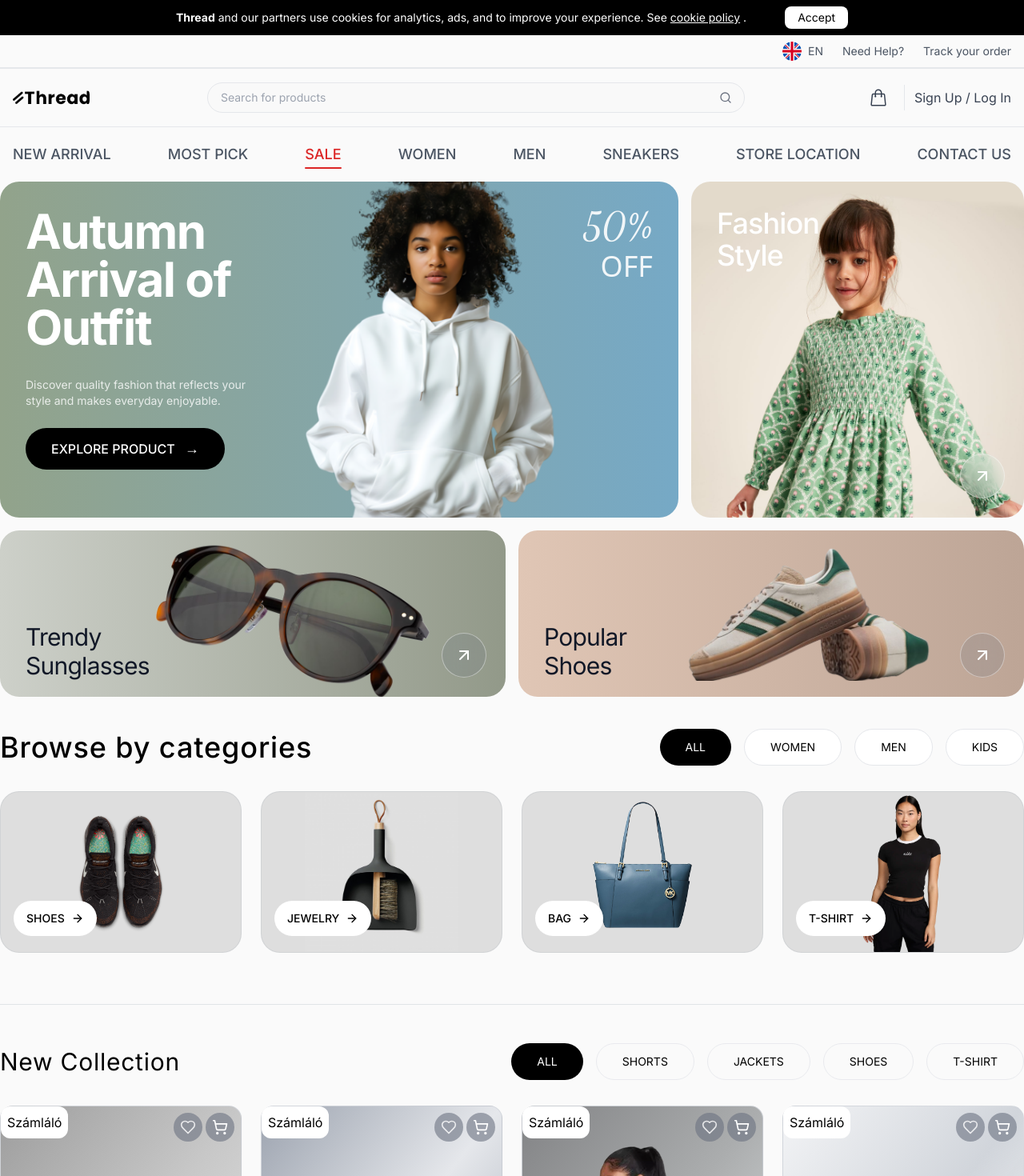
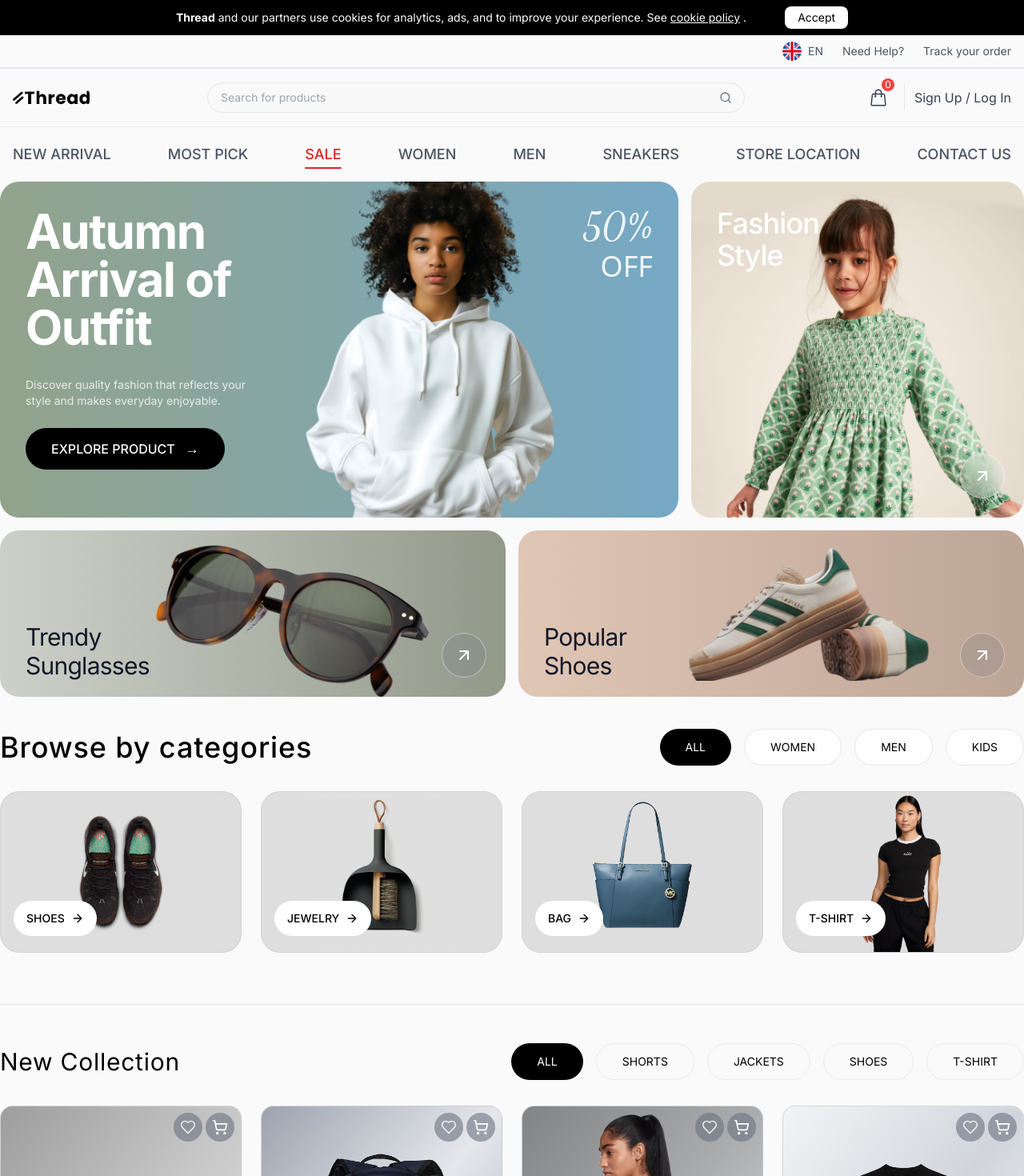
Before and after one commit to dan0dev/ecommerce-next, a Next.js app: page / in a window 1280 px wide. Shown: the top 1470 px of the page at 80% size. Built offline with nearby package versions, Linux system fonts and the light colour scheme.

Commit message:
CartCount

```diff
--- a/app/components/Navbar.jsx
+++ b/app/components/Navbar.jsx
@@ -1,15 +1,18 @@
-'use client';
+"use client";
 
-import { Search, X } from 'lucide-react';
-import Image from 'next/image';
-import { useState } from 'react';
-import { HiOutlineShoppingBag } from 'react-icons/hi2';
-import Avatar from '../assets/avatar.jpg';
-import Logo from '../assets/logo.png';
+import { Search, X } from "lucide-react";
+import Image from "next/image";
+import { useState } from "react";
+import { HiOutlineShoppingBag } from "react-icons/hi2";
+import Avatar from "../assets/avatar.jpg";
+import Logo from "../assets/logo.png";
+import { useCartStore } from "../store/cartStore";
 
 const Navbar = () => {
   const [isLoggedIn, setIsLoggedIn] = useState(false);
   const [isSearchOpen, setIsSearchOpen] = useState(false);
+
+  const count = useCartStore((state) => state.count);
 
   return (
     <section className="w-full sticky top-0 z-50 bg-[#fafafa] border-y border-gray-200">
@@ -56,9 +59,14 @@ const Navbar = () => {
 
             {/* Right Section (Desktop) */}
             <div className="hidden lg:flex items-center space-x-3">
-              <button className="p-2 hover:bg-gray-100 rounded-full">
-                <HiOutlineShoppingBag className="w-6 h-6 text-gray-700" />
-              </button>
+              <div className="relative">
+                <button className="p-2 hover:bg-gray-100 rounded-full">
+                  <HiOutlineShoppingBag className="w-6 h-6 text-gray-700" />
+                </button>
+                <div className="absolute -top-1 right-0 bg-red-500 text-white text-xs px-1 rounded-full">
+                  {count}
+                </div>
+              </div>
               <span className="w-px h-8 bg-gray-200" />
               {!isLoggedIn ? (
                 <button
--- a/app/components/collection/Collections.jsx
+++ b/app/components/collection/Collections.jsx
@@ -1,18 +1,16 @@
-"use client";
-import { AnimatePresence, motion } from "framer-motion";
-import { useCallback, useState } from "react";
-import { COLLECTION_DATA } from "./collectionData";
-import ProductCard from "./ProductCard";
-import Toast from "./Toast";
+'use client';
+import { AnimatePresence, motion } from 'framer-motion';
+import { useCallback, useState } from 'react';
+import { COLLECTION_DATA } from './collectionData';
+import ProductCard from './ProductCard';
+import Toast from './Toast';
 
 const generateId = () => Math.random().toString(36).substr(2, 9);
 
 const Collections = () => {
-  const [activeTab, setActiveTab] = useState("All");
+  const [activeTab, setActiveTab] = useState('All');
   const [favorites, setFavorites] = useState({});
   const [toasts, setToasts] = useState([]);
-  const [clickCount, setClickCount] = useState(0);
-  const [isBlocked, setIsBlocked] = useState(false);
   const [lastAddedProduct, setLastAddedProduct] = useState(null);
 
   const products = COLLECTION_DATA[activeTab];
@@ -45,46 +43,17 @@ const Collections = () => {
     setToasts((prev) => prev.filter((toast) => toast.id !== id));
   };
 
-  const handleAddToCart = useCallback(
-    (product) => {
-      if (isBlocked) {
-        addToast("Please wait 5 seconds before adding more items.", true);
-        return;
-      }
-
-      setLastAddedProduct(product);
-
-      setClickCount((prev) => {
-        const newCount = prev + 1;
-
-        if (newCount >= 3) {
-          setIsBlocked(true);
-          setTimeout(() => {
-            setIsBlocked(false);
-            setClickCount(0);
-          }, 5000);
-        }
-
-        return newCount;
-      });
-
-      addToast(
-        `${product.name} has been added to your cart.`,
-        false,
-        "Added to Cart"
-      );
-    },
-    [isBlocked]
-  );
+  const handleAddToCart = useCallback((product) => {
+    setLastAddedProduct(product);
+    addToast(`${product.name} has been added to your cart.`, false, 'Added to Cart');
+  }, []);
 
   return (
     <section className="w-full py-4 sm:py-6">
       <div className="container mx-auto px-6 lg:px-0">
         <div className="flex flex-col sm:flex-row sm:items-center sm:justify-between gap-4 sm:gap-8 mb-6 sm:mb-8">
           <div>
-            <h1 className="text-2xl sm:text-3xl tracking-wide">
-              New Collection
-            </h1>
+            <h1 className="text-2xl sm:text-3xl tracking-wide">New Collection</h1>
           </div>
 
           <div className="flex flex-wrap gap-2 sm:space-x-2">
@@ -94,8 +63,8 @@ const Collections = () => {
                 onClick={() => setActiveTab(tab)}
                 className={`px-4 sm:px-8 py-2 sm:py-3 rounded-full text-sm sm:text-md uppercase transition-colors flex-1 sm:flex-none ${
                   activeTab === tab
-                    ? "bg-black text-white"
-                    : "bg-none text-black border border-gray-200/80 hover:bg-gray-100/80"
+                    ? 'bg-black text-white'
+                    : 'bg-none text-black border border-gray-200/80 hover:bg-gray-100/80'
                 }`}
               >
                 {tab}
--- a/app/components/collection/ProductCard.jsx
+++ b/app/components/collection/ProductCard.jsx
@@ -1,27 +1,27 @@
-import defaultImage from "@/public/collection/defaultImage.png";
-import { ArrowRight, Check, Heart, ShoppingCart } from "lucide-react";
-import Image from "next/image";
-import { useState } from "react";
+import defaultImage from '@/public/collection/defaultImage.png';
+import { ArrowRight, Check, Heart, ShoppingCart } from 'lucide-react';
+import Image from 'next/image';
+import { useState } from 'react';
+import { useCartStore } from '../../store/cartStore';
 
-const ProductCard = ({
-  product,
-  index,
-  isFavorite,
-  onFavoriteToggle,
-  onAddToCart,
-}) => {
+const ProductCard = ({ product, index, isFavorite, onFavoriteToggle, onAddToCart }) => {
   const [clicked, setClicked] = useState(false);
 
   const gradients = [
-    "bg-gradient-to-br from-[#9d9d9d] via-[#c7c7c7] to-[#e8e8e8]",
-    "bg-gradient-to-br from-gray-400 via-gray-200 to-gray-400",
-    "bg-gradient-to-br from-[#828385] via-[#abadae] to-[#e1e5e6]",
-    "bg-gradient-to-br from-gray-100 via-gray-300 to-gray-600]",
+    'bg-gradient-to-br from-[#9d9d9d] via-[#c7c7c7] to-[#e8e8e8]',
+    'bg-gradient-to-br from-gray-400 via-gray-200 to-gray-400',
+    'bg-gradient-to-br from-[#828385] via-[#abadae] to-[#e1e5e6]',
+    'bg-gradient-to-br from-gray-100 via-gray-300 to-gray-600]',
   ];
 
+  const addToCart = useCartStore((state) => state.addToCart);
+
   const handleCartClick = () => {
+    if (clicked) return;
+
     setClicked(true);
-    onAddToCart();
+    onAddToCart(product);
+    addToCart();
     setTimeout(() => setClicked(false), 3000);
   };
 
@@ -38,18 +38,21 @@ const ProductCard = ({
             onFavoriteToggle(index);
           }}
           className={`absolute top-1.5 sm:top-2 right-10 sm:right-12 z-10 p-1.5 sm:p-2 rounded-full backdrop-blur-md transition-colors ${
-            isFavorite ? "bg-red-500/90" : "bg-gray-500/60"
+            isFavorite ? 'bg-red-500/90' : 'bg-gray-500/60'
           }`}
         >
           <Heart
             className={`w-4 h-4 sm:w-5 sm:h-5 transition-colors ${
-              isFavorite ? "text-white" : "text-white/80 hover:text-red-400"
+              isFavorite ? 'text-white' : 'text-white/80 hover:text-red-400'
             }`}
           />
         </button>
         <button
           onClick={handleCartClick}
-          className="absolute top-1.5 sm:top-2 right-1.5 sm:right-2 z-10 p-1.5 sm:p-2 rounded-full backdrop-blur-md transition-colors bg-gray-500/60"
+          disabled={clicked}
+          className={`absolute top-1.5 sm:top-2 right-1.5 sm:right-2 z-10 p-1.5 sm:p-2 rounded-full backdrop-blur-md transition-colors ${
+            clicked ? 'bg-gray-400/60' : 'bg-gray-500/60'
+          }`}
         >
           {clicked ? (
             <Check className="w-4 h-4 sm:w-5 sm:h-5 text-white transition-all" />
@@ -57,9 +60,6 @@ const ProductCard = ({
             <ShoppingCart className="w-4 h-4 sm:w-5 sm:h-5 text-white hover:text-blue-400 transition-all" />
           )}
         </button>
-        {/* !!!!  */}
-        <button className="bg-white p-2 rounded-xl">Számláló</button>
-        {/* !!!!  */}
         <div className="relative w-full h-full">
           <div className="relative w-full h-full p-2 sm:p-4">
             <Image
@@ -73,9 +73,9 @@ const ProductCard = ({
           </div>
           <div className="absolute bottom-0 left-0 right-0 p-2 sm:p-3 bg-black/40 backdrop-blur-sm opacity-0 group-hover:opacity-100 transition-opacity rounded-bl-xl rounded-br-xl sm:rounded-bl-2xl sm:rounded-br-2xl">
             <div className="text-white text-xs sm:text-sm space-y-0.5 sm:space-y-1">
-              <p>{product.materials.join(" • ")}</p>
-              <p>Colors: {product.colors.join(", ")}</p>
-              <p>Sizes: {product.sizes.join(", ")}</p>
+              <p>{product.materials.join(' • ')}</p>
+              <p>Colors: {product.colors.join(', ')}</p>
+              <p>Sizes: {product.sizes.join(', ')}</p>
             </div>
           </div>
         </div>
--- /dev/null
+++ b/app/store/cartStore.js
@@ -0,0 +1,9 @@
+import { create } from "zustand";
+
+export const useCartStore = create((set) => ({
+  count: 0,
+  addToCart: () =>
+    set((state) => ({
+      count: state.count + 1,
+    })),
+}));
--- a/package.json
+++ b/package.json
@@ -14,7 +14,8 @@
     "next": "15.1.4",
     "react": "^19.0.0",
     "react-dom": "^19.0.0",
-    "react-icons": "^5.4.0"
+    "react-icons": "^5.4.0",
+    "zustand": "^5.0.3"
   },
   "devDependencies": {
     "@eslint/eslintrc": "^3",
```
Also changed, not shown: 1 other file (tests, documents, lock files or other folders).
